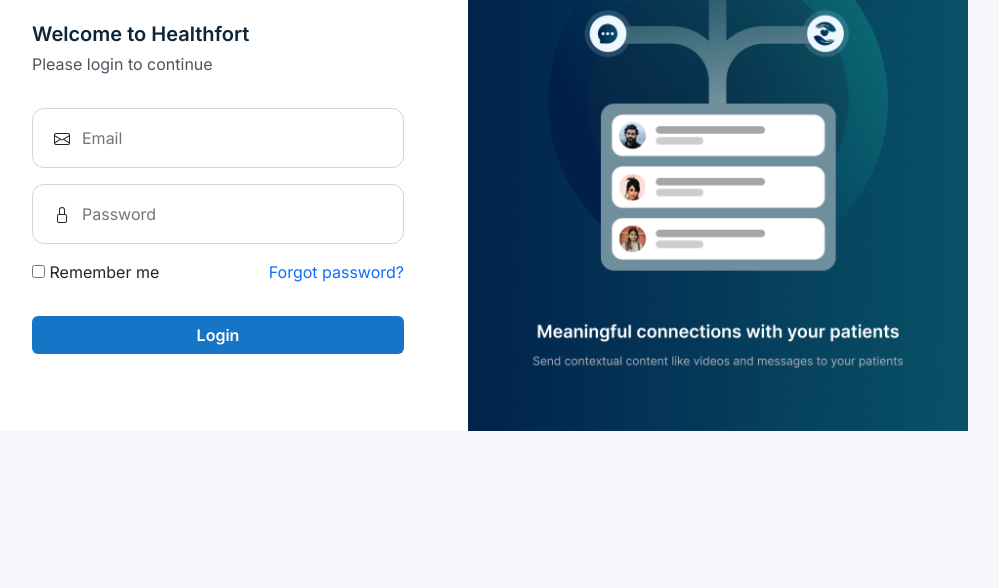
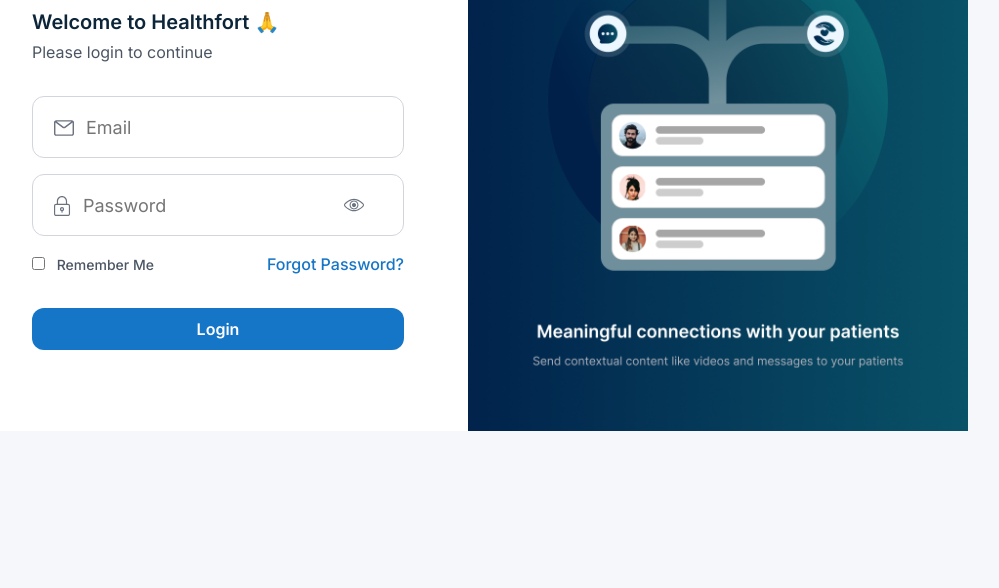
Before and after one commit to PushkinSharma/system-admin, a plain HTML site: page login.html in a window 1280 px wide. Shown: the part 212-800 px from the top of the page, without its empty margins (172-1171 px from the left). Drawn offline with nearby package versions, Linux system fonts and the light colour scheme.

Commit message:
Changed some login styles

```diff
--- a/css/admin-styles.css
+++ b/css/admin-styles.css
@@ -331,19 +331,40 @@
   flex-direction: column;
   flex: 0 0 calc(50% - 10px);
   width: 100%;
-  padding: 1rem 1.25rem;
   border: 1px solid var(--color-light-neutral);
   border-radius: 0.75rem;
+  padding-right: 1rem;
 }
 
-.input-with-icon::placeholder {
-    font-size: 0.875rem;
-    font-weight:400;
-    color: var(--color-neutral);
-  }
 
-.input-with-icon input {
+.input-with-icon select {
+  width: 100%; /* Make the select element fill the container */
+  padding: 1rem 1.25rem; /* Add padding for styling consistency */
+  border: none; /* Remove default border */
+  border-radius: 0.75rem;
+  font-size: 0.875rem;
+  font-weight: 500;
+  color: var(--color-table-text);
+}
+
+.input-with-icon select option {
+  /* padding: 1rem 1.25rem; */
   border: none;
+  border-radius: 0.75rem;
+  font-size: 0.875rem;
+  font-weight: 500;
+  color: var(--color-table-text);
+}
+
+.input-with-icon select:focus {
+  outline: none;
+}
+
+
+ .input-with-icon input {
+  padding: 1rem 1.25rem;
+  border: none;
+  border-radius: 0.75rem;
   font-size: 0.875rem;
   font-weight: 500;
   color: var(--color-table-text);
@@ -353,9 +374,13 @@
   outline: none;
 }
 
-/* .input-with-icon:focus-within {
+.input-with-icon input::placeholder{
+  color:var(--color-table-text);
+}
+
+ .input-with-icon:focus-within {
     border: 1px solid black;
-  } */
+  }
 
 .input-four-grid {
   display: flex;
--- a/css/login-styles.css
+++ b/css/login-styles.css
@@ -2,6 +2,7 @@
   font-family: var(--font-primary);
   background-color: #f5f7fa;
 }
+
 
 /* Login Page */
 
@@ -15,8 +16,7 @@
   flex-direction: row;
 }
 
-
-.left-container{
+.left-container {
   display: flex;
   flex-wrap: wrap;
   width: 50%;
@@ -29,13 +29,13 @@
   background-color: white;
 }
 
-.left-container img{
-    width: 200px;
+.left-container img {
+  width: 7.375rem;
   height: auto;
   flex-shrink: 0;
 }
 
-.main-heading{
+.main-heading {
   color: var(--color-primary);
   font-size: 20px;
   font-style: normal;
@@ -44,43 +44,50 @@
   margin-bottom: 0;
 }
 
-.secondary-heading{
+.secondary-heading {
   color: var(--color-neutral);
   font-size: 16px;
   font-weight: 400;
   margin-bottom: 0;
 }
 
-.login-form{
+.login-form {
   width: 100%;
 }
 
-.input-with-icon{
+.input-with-icon {
   display: flex;
-    /* align-items: center; */
+  align-items: center;
   width: 100%;
   padding: 16px;
   border: 1px solid var(--color-light-neutral);
   border-radius: 12px;
   margin-bottom: 1rem;
-    /* background-color: blue; */
 }
 
-.input-with-icon input{
-    border: none;
-    color: var(--color-mid-neutral);
+.input-with-icon input::placeholder {
+
+  font-weight: 400;
+
 }
 
-.input-with-icon input:focus{
-    outline:none;
+.input-with-icon input {
+  border: none;
+  color: #111827;
+  font-size: 1.125rem;
+  padding-bottom: 0;
+  font-weight: 500;
 }
 
-.login-icon{
-margin-right:10px;
-margin-left:5px;
-height:25px;
+.input-with-icon input:focus {
+  outline: none;
 }
 
+.login-icon {
+  margin-right: 10px;
+  margin-left: 5px;
+  height: 25px;
+}
 
 .additional-options {
   display: flex;
@@ -97,30 +104,27 @@
   text-align: right; /* Right-align */
 }
 
-
-.btn-login{
-    width:100%;
+.btn-login {
+  width: 100%;
   background-color: var(--color-cta);
-    color:white;
+  color: white;
   font-size: 16px;
   font-style: normal;
   font-weight: 600;
 }
 
-
 /* Media Queries */
 
 @media (max-width: 1000px) {
-
   .main-container {
-        margin:8rem;
+    margin: 8rem;
   }
 
-    .login-container{
+  .login-container {
     flex-direction: column;
   }
 
-    .left-container{
+  .left-container {
     width: 100%;
     padding: 4rem;
   }
--- a/login.html
+++ b/login.html
@@ -25,36 +25,39 @@
         <div class="left-container">
           <img class="img-fluid logo" src="images/logo.png" alt="Logo" />
           <div class="headings">
-            <p class="main-heading">Welcome to Healthfort</p>
+            <p class="main-heading">Welcome to Healthfort &#128591; </p>
             <p class="secondary-heading">Please login to continue</p>
           </div>
 
           <div class="login-form">
             <div class="input-with-icon">
-              <span class="login-icon"> <svg xmlns="http://www.w3.org/2000/svg" width="16" height="16" fill="currentColor" class="bi bi-envelope" viewBox="0 0 16 16">
-                <path d="M0 4a2 2 0 0 1 2-2h12a2 2 0 0 1 2 2v8a2 2 0 0 1-2 2H2a2 2 0 0 1-2-2zm2-1a1 1 0 0 0-1 1v.217l7 4.2 7-4.2V4a1 1 0 0 0-1-1zm13 2.383-4.708 2.825L15 11.105zm-.034 6.876-5.64-3.471L8 9.583l-1.326-.795-5.64 3.47A1 1 0 0 0 2 13h12a1 1 0 0 0 .966-.741M1 11.105l4.708-2.897L1 5.383z"/>
+              <span class="login-icon"> <svg xmlns="http://www.w3.org/2000/svg" width="20" height="16" viewBox="0 0 20 16" fill="none">
+                <path d="M17.8571 0.142822H2.14286C0.9616 0.142822 0 1.10442 0 2.28568V13.7143C0 14.8955 0.9616 15.8571 2.14286 15.8571H17.8571C19.0384 15.8571 20 14.8955 20 13.7143V2.28568C20 1.10442 19.0384 0.142822 17.8571 0.142822ZM17.3813 1.57139L10.4295 6.78557C10.1768 6.97485 9.82414 6.97485 9.57145 6.78557L2.61877 1.57139H17.3813ZM17.8571 14.4285H2.14286C1.74821 14.4285 1.42857 14.108 1.42857 13.7143V2.46419L8.71429 7.92842C9.09195 8.21235 9.54642 8.35432 10 8.35432C10.4536 8.35432 10.908 8.21236 11.2857 7.92842L18.5714 2.46419V13.7143C18.5714 14.108 18.2518 14.4285 17.8571 14.4285Z" fill="#6B7280"/>
               </svg></span>
               <input type="email" placeholder="Email" />
             </div>
             <div class="input-with-icon">
-              <span class="login-icon"> <svg xmlns="http://www.w3.org/2000/svg" width="16" height="16" fill="currentColor" class="bi bi-lock" viewBox="0 0 16 16">
-                <path d="M8 1a2 2 0 0 1 2 2v4H6V3a2 2 0 0 1 2-2m3 6V3a3 3 0 0 0-6 0v4a2 2 0 0 0-2 2v5a2 2 0 0 0 2 2h6a2 2 0 0 0 2-2V9a2 2 0 0 0-2-2M5 8h6a1 1 0 0 1 1 1v5a1 1 0 0 1-1 1H5a1 1 0 0 1-1-1V9a1 1 0 0 1 1-1"/>
-              </svg> </span>
+              <span class="login-icon"> <svg xmlns="http://www.w3.org/2000/svg" width="17" height="20" viewBox="0 0 17 20" fill="none">
+                <path fill-rule="evenodd" clip-rule="evenodd" d="M7.96875 0C5.15195 0 2.8665 2.28038 2.8665 5.09306V7.82054H2.11972C0.957177 7.82054 0 8.77245 0 9.93451V17.886C0 19.0481 0.957175 20 2.11972 20H13.9212C15.0837 20 16.0363 19.0481 16.0363 17.886V9.93451C16.0363 8.77245 15.0837 7.82054 13.9212 7.82054H13.0744V5.09306C13.0744 2.28038 10.7855 0 7.96875 0ZM7.96875 1.17647C10.1555 1.17647 11.898 2.91318 11.898 5.09306V7.82054H4.04297V5.09306C4.04297 2.91318 5.78198 1.17647 7.96875 1.17647ZM2.11972 8.99701H3.45243H12.4839H13.9212C14.4537 8.99701 14.8598 9.40525 14.8598 9.93451V17.886C14.8598 18.4153 14.4537 18.8235 13.9212 18.8235H2.11972C1.5872 18.8235 1.17647 18.4153 1.17647 17.886V9.93451C1.17647 9.40525 1.5872 8.99701 2.11972 8.99701ZM8.02045 11.0811C6.89515 11.0811 5.96622 12.0058 5.96622 13.1307C5.96622 14.051 6.58773 14.8339 7.42992 15.0885V16.1535C7.43022 16.2307 7.44573 16.3072 7.47557 16.3784C7.50541 16.4497 7.549 16.5144 7.60383 16.5688C7.65867 16.6232 7.72368 16.6663 7.79517 16.6955C7.86665 16.7248 7.9432 16.7397 8.02045 16.7394C8.17566 16.7388 8.32435 16.6769 8.4341 16.5671C8.54385 16.4574 8.60578 16.3087 8.60639 16.1535V15.0896C9.44929 14.8362 10.0701 14.0523 10.0701 13.1307C10.0701 12.0058 9.14576 11.0811 8.02045 11.0811ZM8.02045 12.2576C8.51135 12.2576 8.89361 12.643 8.89361 13.1307C8.89361 13.6185 8.51135 13.9993 8.02045 13.9993C7.52956 13.9993 7.14269 13.6185 7.14269 13.1307C7.14269 12.643 7.52956 12.2576 8.02045 12.2576Z" fill="#6B7280"/>
+              </svg></span>
               <input type="password" placeholder="Password" />
+              <svg xmlns="http://www.w3.org/2000/svg" width="20" height="14" viewBox="0 0 20 14" fill="none">
+                <path fill-rule="evenodd" clip-rule="evenodd" d="M10 0.825806C14.1545 0.825806 17.689 3.80543 19.4263 5.58271C20.1912 6.36261 20.1912 7.63495 19.4263 8.41735C17.689 10.1946 14.1545 13.1743 10 13.1743C5.84552 13.1743 2.31096 10.1946 0.573678 8.41735C-0.191226 7.63745 -0.191226 6.36511 0.573678 5.58271C2.31096 3.80543 5.84552 0.825806 10 0.825806ZM10.0025 12.0944C13.7595 12.0944 17.0366 9.31724 18.6539 7.66245C19.0114 7.29749 19.0114 6.70257 18.6539 6.33761C17.0366 4.68282 13.7595 1.90567 10.0025 1.90567C6.24547 1.90567 2.96838 4.68282 1.35108 6.33761C0.993625 6.70507 0.993625 7.29749 1.35108 7.66245C2.96838 9.31724 6.24547 12.0944 10.0025 12.0944ZM9.99998 2.52559C7.53279 2.52559 5.52554 4.53284 5.52554 7.00003C5.52554 9.46722 7.53279 11.4745 9.99998 11.4745C12.4672 11.4745 14.4744 9.46722 14.4744 7.00003C14.4744 4.53284 12.4672 2.52559 9.99998 2.52559ZM9.99998 10.3921C8.13021 10.3921 6.6079 8.86979 6.6079 7.00003C6.6079 5.13026 8.13021 3.60795 9.99998 3.60795C11.8697 3.60795 13.3921 5.13026 13.3921 7.00003C13.3921 8.86979 11.8697 10.3921 9.99998 10.3921ZM9.99998 4.95529C8.87013 4.95529 7.95524 5.87018 7.95524 7.00004C7.95524 8.12989 8.87013 9.04478 9.99998 9.04478C11.1298 9.04478 12.0447 8.12989 12.0447 7.00004C12.0447 5.87018 11.1298 4.95529 9.99998 4.95529Z" fill="#6B7280"/>
+              </svg>
             </div>
             <div class="additional-options">
-                <div class="remember-me">
-                  <label>
-                    <input type="checkbox"> Remember me
+                <div class="remember-me d-flex align-items-center">
+                  <label style="color:#4B5563; font-weight: 500; font-size:0.875rem;">
+                    <input type="checkbox" style="margin-right:0.5rem;"> Remember Me
                   </label>
                 </div>
                 <div class="forgot-password">
-                  <a href="#" style="text-decoration: none;">Forgot password?</a>
+                  <a href="#" style="text-decoration: none; color: var(--color-cta); font-weight: 500;">Forgot Password?</a>
                 </div>
             </div>
           </div>
 
-          <button class="btn btn-login">Login</button>
+          <button class="btn btn-login" style="padding:0.5rem 1.25rem; border-radius: 0.75rem;">Login</button>
         </div>
         <div class="right-container">
           <img class="img-fluid" src="images/login.png" alt="Login Image" />
```
Lines whose indentation alone changed are shown as unchanged.
